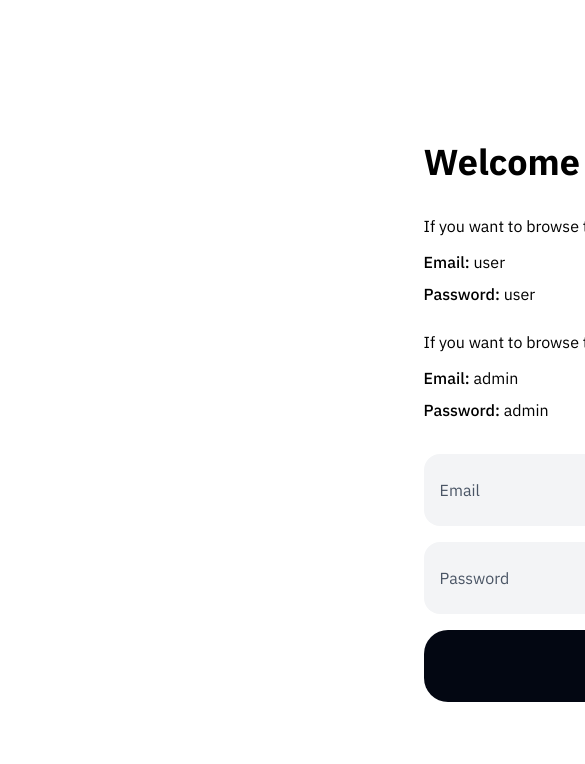
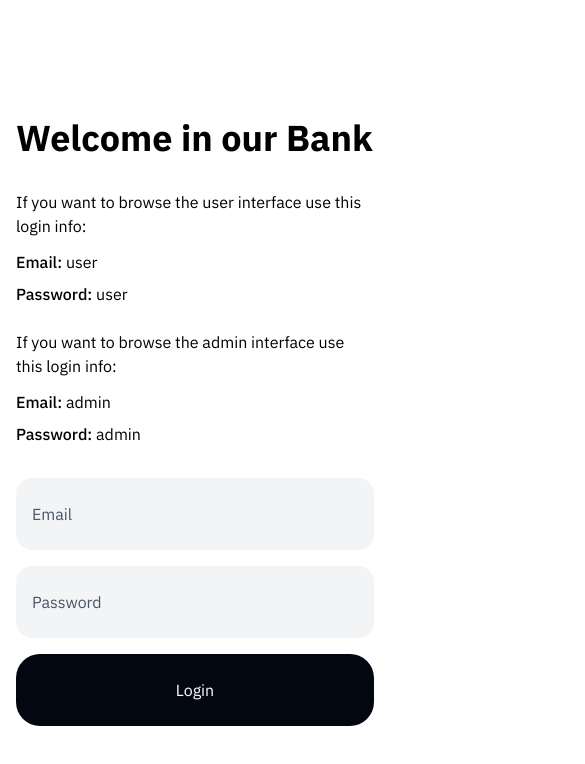
Before and after one commit to said-hadji/request-management-system, a React (Vite) app: page / in a window 390 px wide. Shown: the top 764 px of the page, 585 px wide, since content can reach past the window. Built offline with nearby package versions, Linux system fonts and the light colour scheme.

Commit message:
refactor: improve login layout responsiveness on mobile

```diff
--- a/src/features/auth/Login.jsx
+++ b/src/features/auth/Login.jsx
@@ -32,7 +32,7 @@
   const isPasswordValid = validUsers.includes(credentials.password);
 
   return (
-    <div className="container mx-auto w-7xl h-full flex justify-center items-center">
+    <div className="w-full h-full flex justify-center items-center p-4">
       <div className="space-y-8">
         <h1 className="text-4xl font-extrabold">Welcome in our Bank</h1>
         <div className="flex flex-col gap-6">
```
